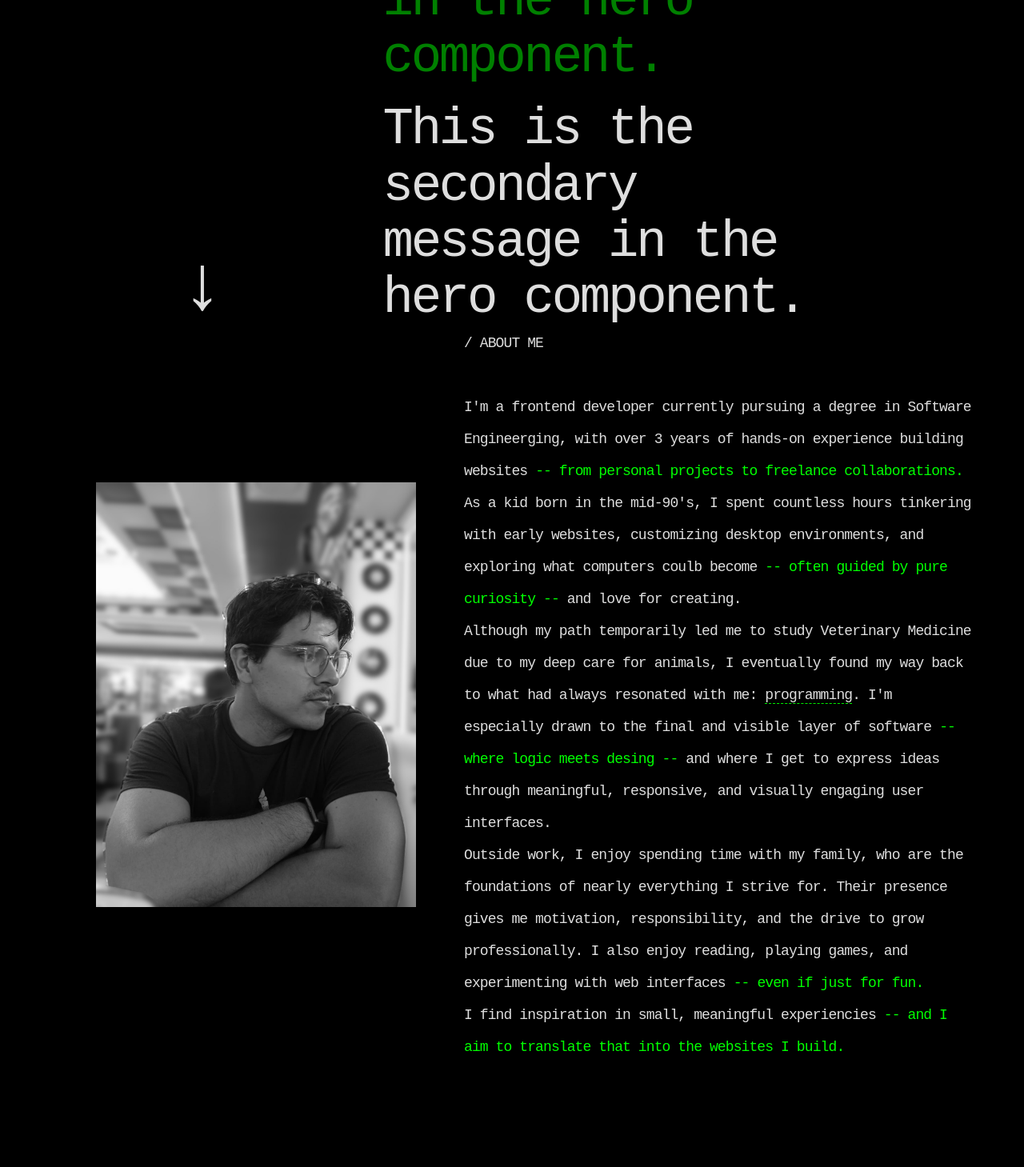
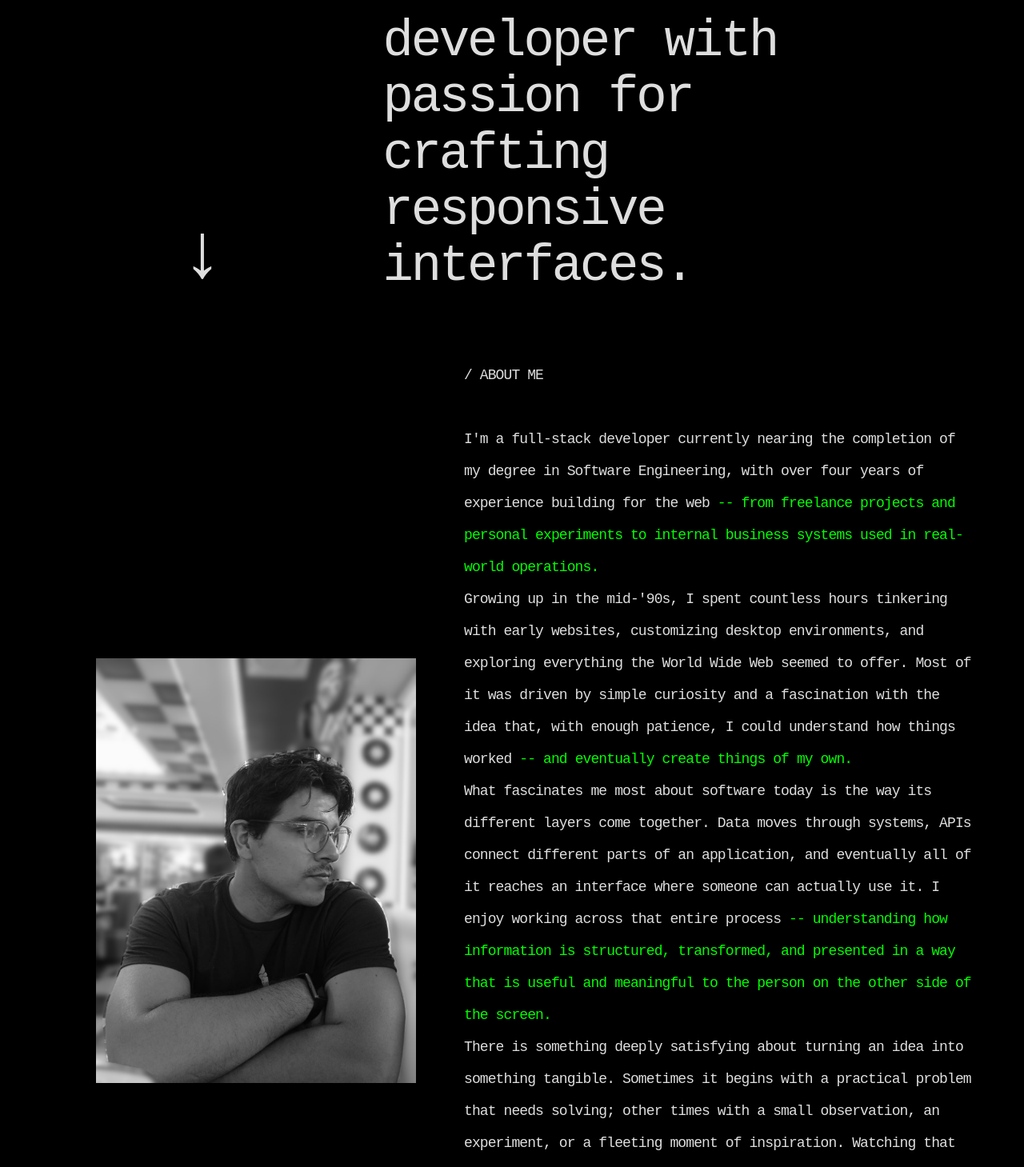
Before and after one commit to Devnielote/web-portfolio, a React (Vite) app: page /about in a window 1280 px wide. Shown: the part 320-1779 px from the top of the page at 80% size. Built offline with nearby package versions, Linux system fonts and the light colour scheme.

Commit message:
feature(components): Esto ya no tiene nada que ver con el nombre de la rama, ya deberían ir en otra rama a parte jaja

```diff
--- a/src/components/AboutMeComponent.tsx
+++ b/src/components/AboutMeComponent.tsx
@@ -3,7 +3,7 @@ import photo from "../assets/dan-web.jpeg";
 //TODO: Cambiar foto personal por imagenes de proyectos
 export default function AboutMeComponent() {
   return (
-    <div className="lg:flex lg:justify-between lg:items-center">
+    <div className="mt-20 lg:flex lg:justify-between lg:items-center">
       <img
         className="w-3/4 m-auto md:w-3/5 lg:w-[25rem]"
         src={photo}
@@ -12,51 +12,29 @@ export default function AboutMeComponent() {
       <div className="flex flex-col mt-20 text-left tracking-tighter leading-7 lg:m-0 lg:w-[calc(50vw)] lg:leading-10">
         <span className="text-left">/ ABOUT ME</span>
         <p className="mt-10">
-          I'm a frontend developer currently pursuing a degree in Software
-          Engineerging, with over 3 years of hands-on experience building
-          websites{" "}
+          I'm a full-stack developer currently nearing the completion of my degree in Software Engineering, with over four years of experience building for the web {" "}
           <span className="text-[var(--green-phosphor)]">
-            -- from personal projects to freelance collaborations.
+            -- from freelance projects and personal experiments to internal business systems used in real-world operations.
           </span>
         </p>
         <p>
-          As a kid born in the mid-90's, I spent countless hours tinkering with
-          early websites, customizing desktop environments, and exploring what
-          computers coulb become{" "}
+          Growing up in the mid-'90s, I spent countless hours tinkering with early websites, customizing desktop environments, and exploring everything the World Wide Web seemed to offer. Most of it was driven by simple curiosity and a fascination with the idea that, with enough patience, I could understand how things worked{" "}
           <span className="text-[var(--green-phosphor)]">
-            -- often guided by pure curiosity --
-          </span>{" "}
-          and love for creating.
+            -- and eventually create things of my own.
+          </span>
         </p>
         <p>
-          Although my path temporarily led me to study Veterinary Medicine due
-          to my deep care for animals, I eventually found my way back to what
-          had always resonated with me:{" "}
-          <span className="border-b border-dashed border-[var(--green-phosphor)]">
-            programming
+          What fascinates me most about software today is the way its different layers come together. Data moves through systems, APIs connect different parts of an application, and eventually all of it reaches an interface where someone can actually use it. I enjoy working across that entire process{" "}
+          <span className="text-[var(--green-phosphor)]">
+            -- understanding how information is structured, transformed, and presented in a way that is useful and meaningful to the person on the other side of the screen.
           </span>
-          . I'm especially drawn to the final and visible layer of software{" "}
-          <span className="text-[var(--green-phosphor)]">
-            -- where logic meets desing --
-          </span>{" "}
-          and where I get to express ideas through meaningful, responsive, and
-          visually engaging user interfaces.
         </p>
         <p>
-          Outside work, I enjoy spending time with my family, who are the
-          foundations of nearly everything I strive for. Their presence gives me
-          motivation, responsibility, and the drive to grow professionally. I
-          also enjoy reading, playing games, and experimenting with web
-          interfaces{" "}
+          There is something deeply satisfying about turning an idea into something tangible. Sometimes it begins with a practical problem that needs solving; other times with a small observation, an experiment, or a fleeting moment of inspiration. Watching that idea gradually become a working piece of software is one of the things that continues to keep me interested in this field.
+        </p>
+        <p>
           <span className="text-[var(--green-phosphor)]">
-            -- even if just for fun.
-          </span>
-        </p>
-
-        <p>
-          I find inspiration in small, meaningful experiencies{" "}
-          <span className="text-[var(--green-phosphor)]">
-            -- and I aim to translate that into the websites I build.
+            For me, software development sits somewhere between engineering and creation: understanding a problem, reasoning about its parts, building a solution, and shaping the final experience into something that feels intentional. That is the perspective I try to bring to the software I build.
           </span>
         </p>
       </div>
--- a/src/components/HeroComponent.tsx
+++ b/src/components/HeroComponent.tsx
@@ -2,9 +2,9 @@ import { motion } from "framer-motion";
 import type { CSSProperties } from "react";
 
 const mainMessage: string =
-  "Hello, this is the main message in the hero component.";
+  "Hello, I am Daniel.";
 const secondaryMessage: string =
-  "This is the secondary message in the hero component.";
+  "A frontend developer with passion for crafting responsive interfaces.";
 const heroIcons: string[] = ["↓"];
 const terminalParagraphStyle: boolean = true;
 const terminalStyles: CSSProperties = {
--- a/src/components/SkillsetAndInterestComponent.tsx
+++ b/src/components/SkillsetAndInterestComponent.tsx
@@ -2,14 +2,14 @@ import IntererstsComponent from "./shared/InterestsComponent";
 
 export default function SkillsetAndInterestComponent() {
   return (
-    <div className="relative flex flex-col mt-50 text-left lg:flex-row">
+    <div className="relative flex flex-col mt-50 text-left lg:flex-row md:justify-between">
       <span className="absolute -top-8 text-base text-[var(--dark-green)]">
         / SKILLSET
       </span>
-      <h2 className="w-[calc(45vw)] mt-5 text-2xl tracking-tighter  sm:text-4xl lg:text-6xl">
+      <h2 className="md:w-[calc(30vw)] mt-5 text-2xl tracking-tighter  sm:text-4xl lg:text-6xl lg:w-[calc(45vw)]">
         My skills and interests
       </h2>
-      <div className="lg:w-[calc(50vw)] lg:leading-10">
+      <div className="md:text-lg lg:w-[calc(50vw)] lg:leading-10">
         <p className="mt-8">
           My motivation comes from the constant challenge of adapting my skills,
           workflows, and problem-solving mindset to meet each client's evolving
--- a/src/components/WorkExperienceComponent.tsx
+++ b/src/components/WorkExperienceComponent.tsx
@@ -3,12 +3,12 @@ import JobsComponent from "./shared/JobsComponent";
 
 export default function WorkExperienceComponent() {
   return (
-    <div className="relative mt-50 pb-30 text-left lg:flex lg:pb-60">
+    <div className="relative mt-50 pb-30 text-left lg:flex lg:justify-between lg:pb-60">
       <span className="absolute -top-10 text-base text-[var(--dark-green)]">
         / PROFESSIONAL EXPERIENCE
       </span>
       <div className="mr-3">
-        <h1 className="w-[calc(40vw)] mt-5 mb-6 text-2xl tracking-tighter  sm:text-4xl lg:text-6xl">
+        <h1 className="w-[calc(35vw)] mt-5 mb-6 text-2xl tracking-tighter  sm:text-4xl lg:text-6xl">
           My work experience
         </h1>
         <RetroButton />
--- a/src/components/shared/InterestsComponent.tsx
+++ b/src/components/shared/InterestsComponent.tsx
@@ -11,7 +11,7 @@ const interestsList = [
 
 export default function IntererstsComponent() {
   return (
-    <ul className="mt-10  px-3 text-xl list-square list-inside sm:pl-10">
+    <ul className="mt-10 px-3 md:text-lg list-square list-inside sm:pl-10">
       {interestsList.map((interest) => (
         <li className="custom-marker">{interest}</li>
       ))}
--- a/src/components/shared/JobsComponent.tsx
+++ b/src/components/shared/JobsComponent.tsx
@@ -28,7 +28,7 @@ const jobList: Job[] = [
   },
   {
     title: "Front-end developer",
-    company: "Outline Creative Community",
+    company: "Outline CC",
     startDate: new Date("2021-01-01"),
     endDate: null,
   },
@@ -36,9 +36,9 @@ const jobList: Job[] = [
 
 export default function JobsComponent() {
   return (
-    <div className="mt-10 flex flex-col lg:w-[calc(50vw)]">
+    <div className="mt-10 flex flex-col items-rigth lg:w-[calc(50vw)]">
       {jobList.map((job) => (
-        <div className="flex  flex-col items-start text-sm not-first:mt-4 md:text-lg md:flex-row md:justify-between">
+        <div className="flex flex-col items-start not-first:mt-4 md:text-lg md:flex-row md:justify-between">
           <h1>
             {job.title}{" "}
             <span className="text-[var(--green-phosphor)] text-ellipsis">
--- a/src/pages/About.tsx
+++ b/src/pages/About.tsx
@@ -5,8 +5,8 @@ import HeroComponent from "../components/HeroComponent";
 
 export default function About() {
   return (
-    <section className="mt-20 px-5">
-      <div className="mt-30 text-lg md:px-10">
+    <section className="px-5">
+      <div className="mt-20 text-lg md:px-10">
         <HeroComponent />
         <AboutMeComponent />
         <SkillsetAndInterestComponent />
```
